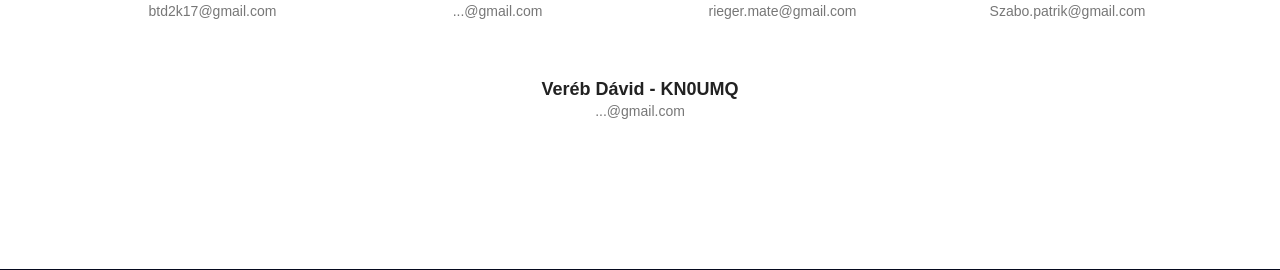
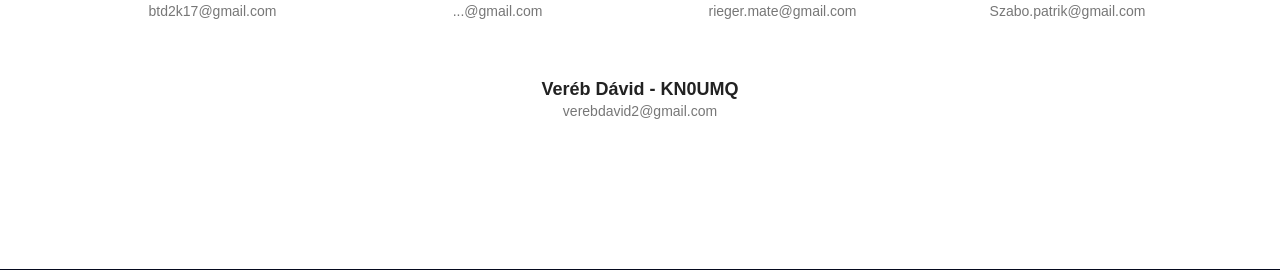
Before and after one commit to BozoTamas/AFP2, a PHP site: page /support in a window 1280 px wide. Shown: the part 503-773 px from the top of the page. Run offline with PHP 8.4, Linux system fonts and the light colour scheme; some libraries are stand-ins or nearby versions.

Commit message:
Veréb Dávid email

```diff
--- a/sources/application/views/home/support.php
+++ b/sources/application/views/home/support.php
@@ -53,7 +53,7 @@
 			<div class="col-md-3 single-team">
 			    <div class="meta-text mt-30 text-center">
 				    <h4>Veréb Dávid - KN0UMQ</h4>
-				    <p>...@gmail.com</p>
+				    <p>verebdavid2@gmail.com</p>
 			    </div>
 			</div>
 
```
